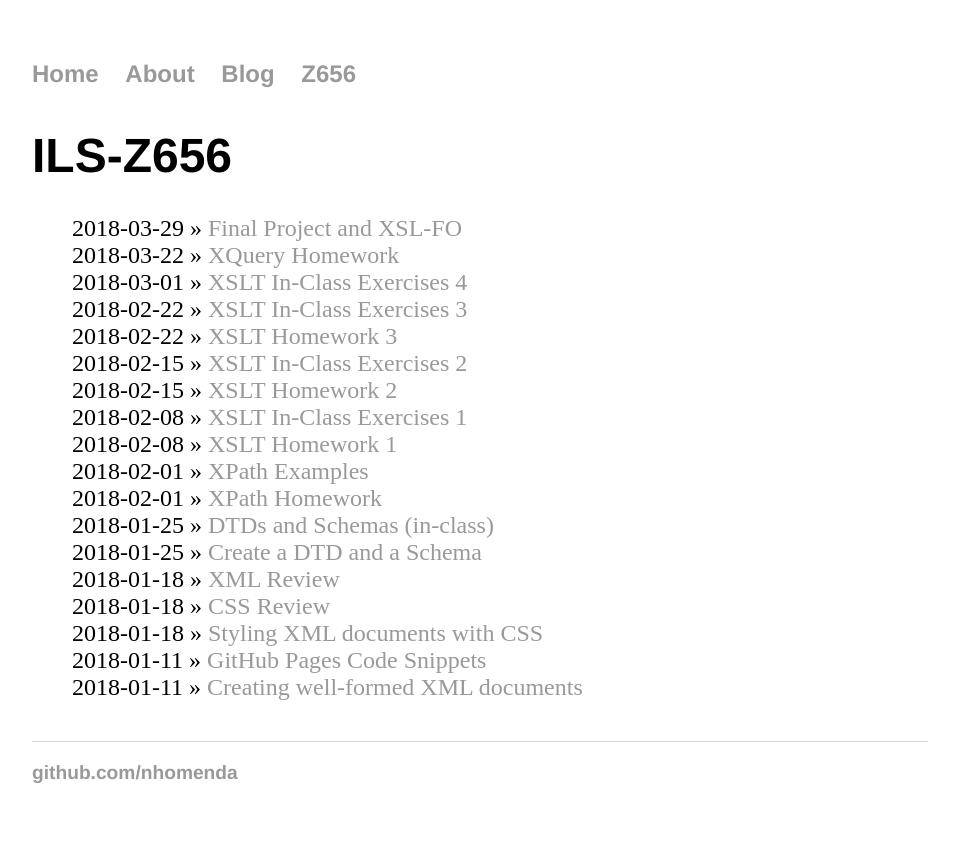
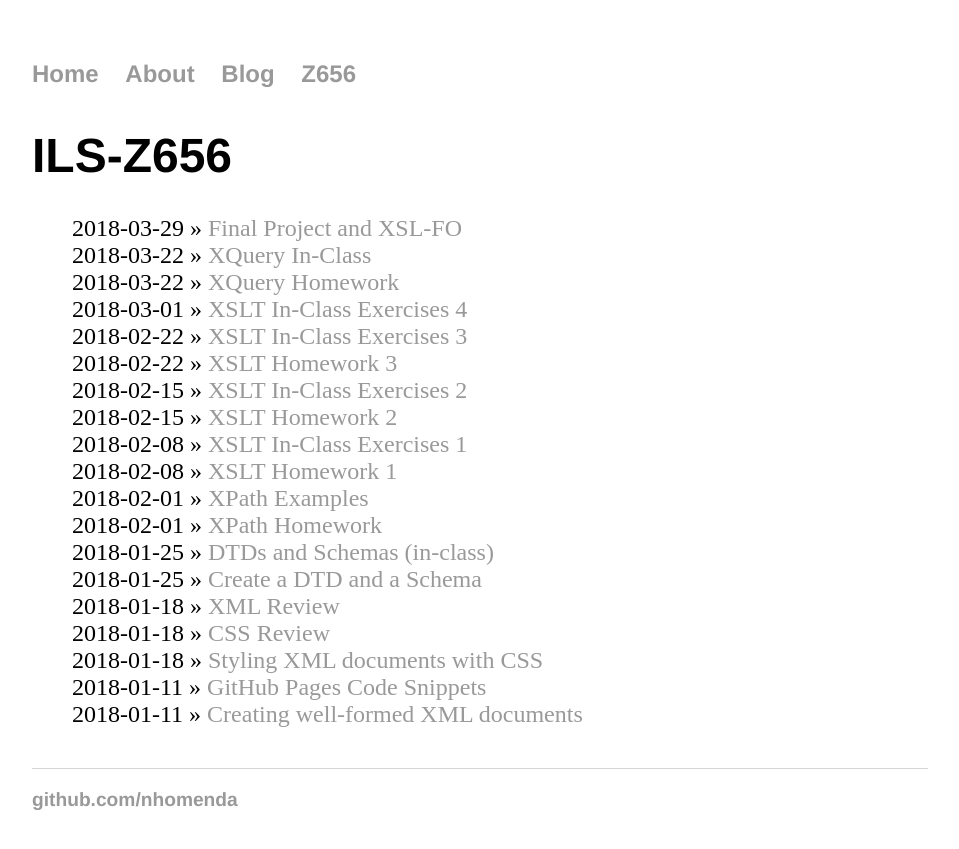
Before and after one commit to nhomenda/nhomenda.github.io, a Jekyll site: the page built from Z656/index.html, in a window 1280 px wide. Shown: the top 849 px of the page, without its empty margins (160-1119 px from the left). Built offline with Jekyll 4.4.1, drawn with Linux system fonts in a browser that asks for light colours.

Commit message:
Update index.html

```diff
--- a/Z656/index.html
+++ b/Z656/index.html
@@ -5,7 +5,8 @@ title: ILS-Z656
 	<h1>{{ page.title }}</h1>
 	<ul class="assignments">
 	    <li>2018-03-29 » <a href="/Z656/final-project-and-xslfo.html" title="Final Project and XSL-FO">Final Project and XSL-FO</a></li>
-	    <li>2018-03-22 » <a href="/Z656/xquery-hw.html" title="XQuery Homework">XQuery Homework</a></li>
+	    <li>2018-03-22 » <a href="/Z656/xquery-class.html" title="XQuery In-Class">XQuery In-Class</a></li>
+ 	    <li>2018-03-22 » <a href="/Z656/xquery-hw.html" title="XQuery Homework">XQuery Homework</a></li>
 	    <li>2018-03-01 » <a href="/Z656/XSLT4.html" title="XSLT Class 4">XSLT In-Class Exercises 4</a></li>
 	    <li>2018-02-22 » <a href="/Z656/XSLT3.html" title="XSLT Class 3">XSLT In-Class Exercises 3</a></li>
 	    <li>2018-02-22 » <a href="/Z656/xslt-hw3.html" title="XSLT Homework 3">XSLT Homework 3</a></li>
```
